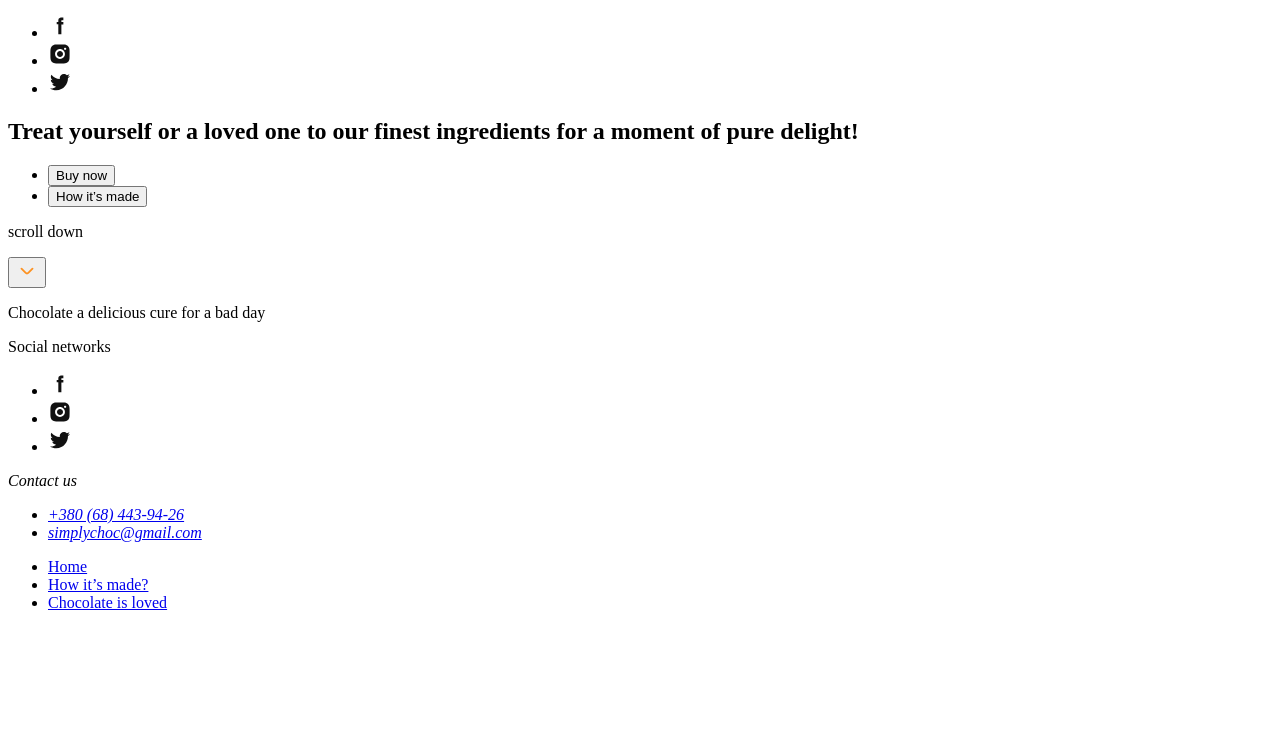
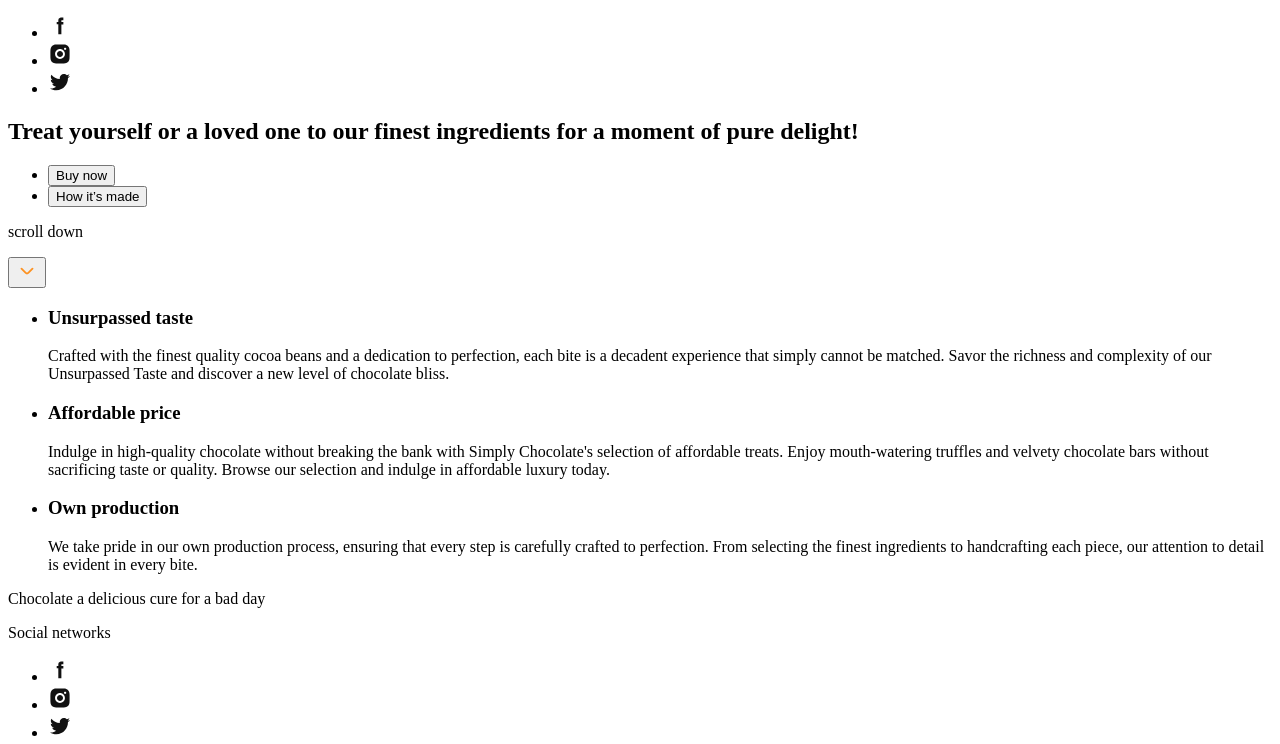
Before and after one commit to AlonKo68/module-01, a plain HTML site: page index.html in a window 1280 px wide. Shown: the part 98-842 px from the top of the page. Before the commit the page ends 800 px from the top, so only its background shows below. Drawn offline with Linux system fonts and the light colour scheme.

Commit message:
create benefits section

```diff
--- a/index.html
+++ b/index.html
@@ -70,7 +70,23 @@
             </section>
 
             <!-- benefits section -->
-            <section></section>
+            <section>
+                <h2 hidden>Chocolate benefits</h2>
+                <ul>
+                    <li>
+                        <h3>Unsurpassed taste</h3>
+                        <p>Crafted with the finest quality cocoa beans and a dedication to perfection, each bite is a decadent experience that simply cannot be matched. Savor the richness and complexity of our Unsurpassed Taste and discover a new level of chocolate bliss.</p>
+                    </li>
+                    <li>
+                        <h3>Affordable price</h3>
+                        <p>Indulge in high-quality chocolate without breaking the bank with Simply Chocolate's selection of affordable treats. Enjoy mouth-watering truffles and velvety chocolate bars without sacrificing taste or quality. Browse our selection and indulge in affordable luxury today.</p>
+                    </li>
+                    <li>
+                        <h3>Own production</h3>
+                        <p>We take pride in our own production process, ensuring that every step is carefully crafted to perfection. From selecting the finest ingredients to handcrafting each piece, our attention to detail is evident in every bite.</p>
+                    </li>
+                </ul>
+            </section>
 
             <!-- ingredients section -->
              <section></section>
```
